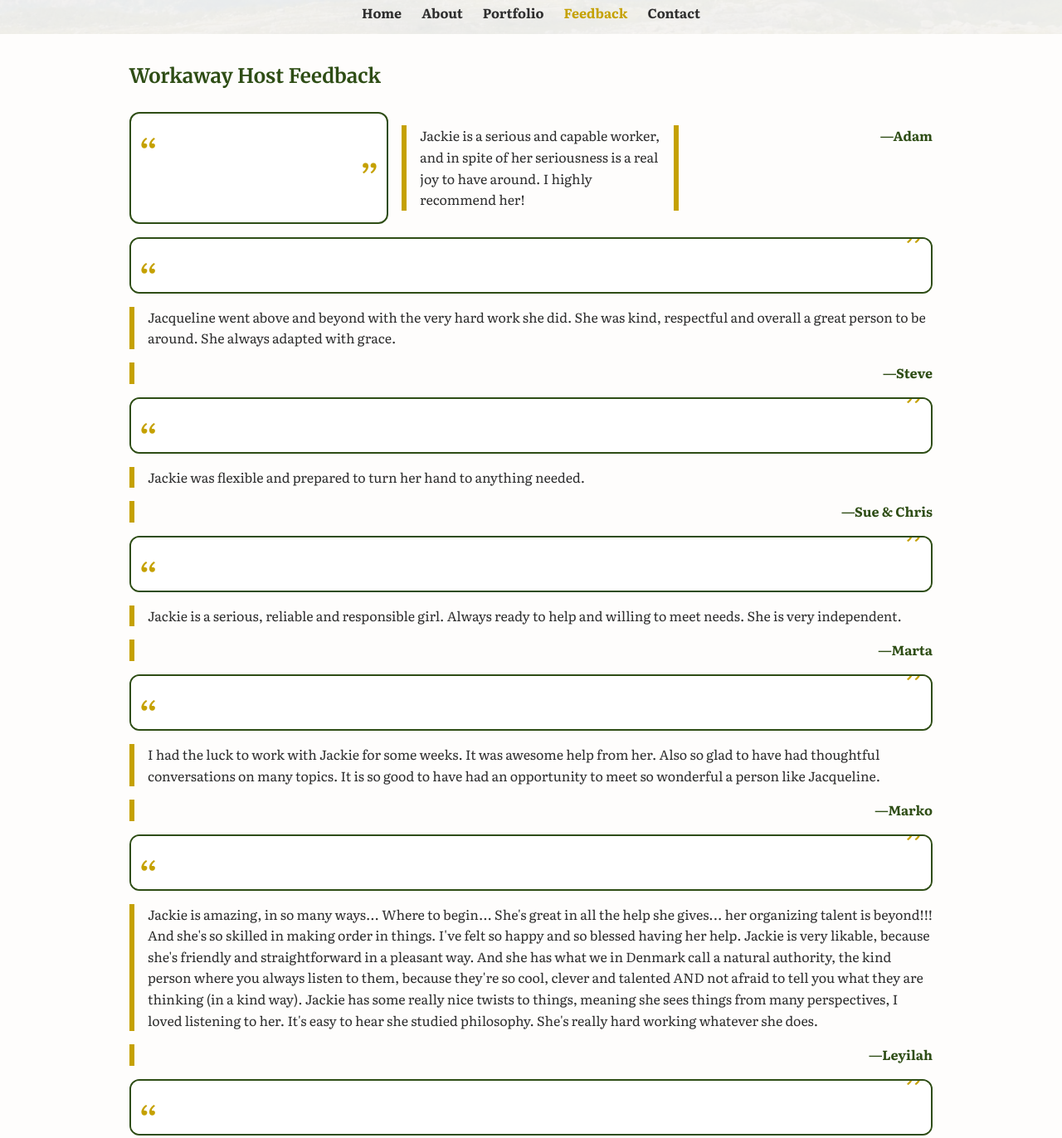
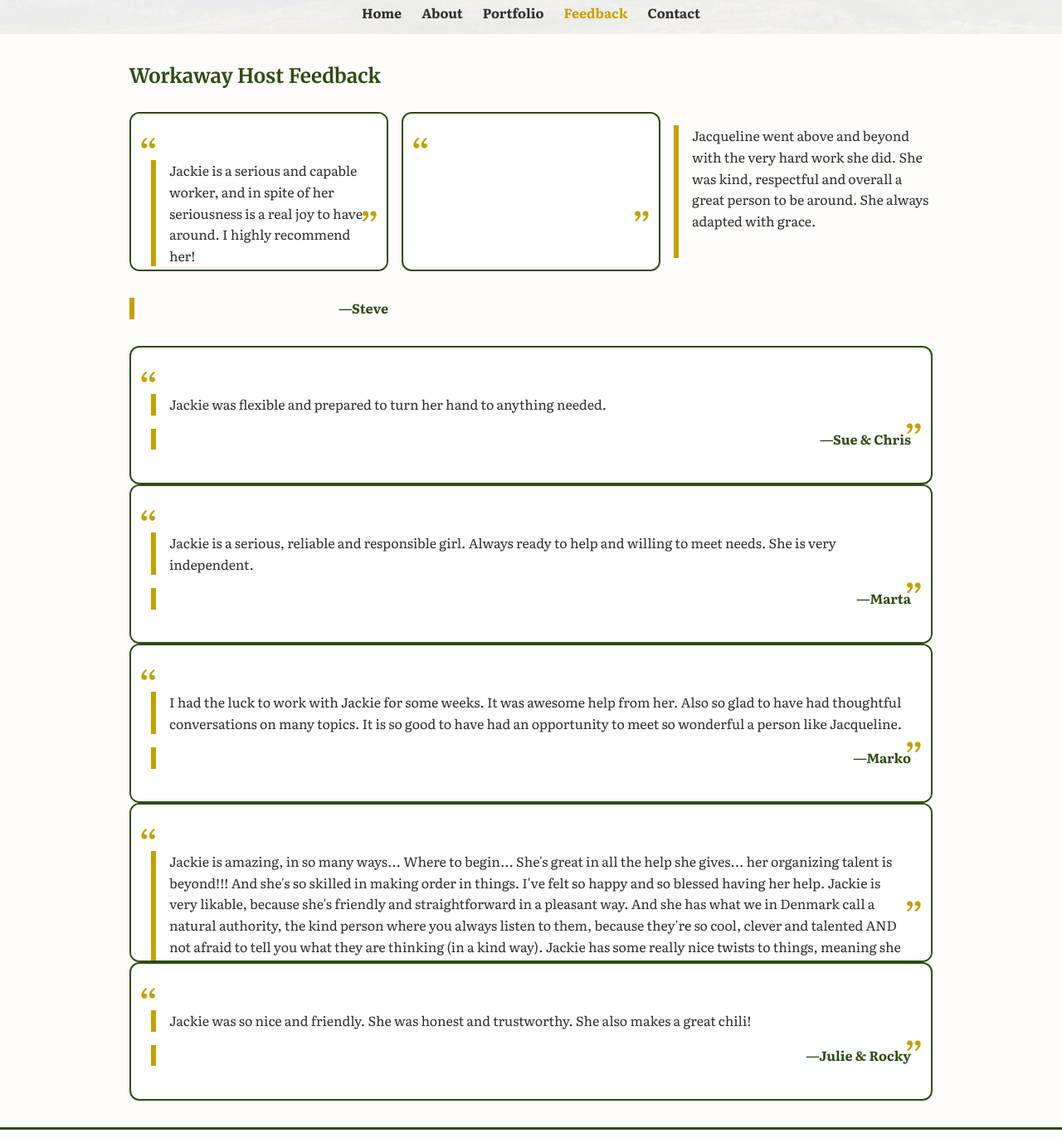
Before and after one commit to jackspiwrites/jacqueline-spiegel-site, a website: page travels.html in a window 1280 px wide. Shown: the part 259-1631 px from the top of the page at 83% size. Drawn offline with Linux system fonts and the light colour scheme.

Commit message:
css and travels

```diff
--- a/css/styles.css
+++ b/css/styles.css
@@ -433,7 +433,7 @@ footer {
 --------------------------------------*/
 .feedback-gallery {
   display: grid;
-    grid-template-columns: repeat(auto-fill, minmax(260px, 1fr));
+    grid-template-columns: repeat(3, 1fr);
   gap: 1rem;
   padding: 1rem 0;
 }
@@ -451,7 +451,7 @@ footer {
   border-radius: 12px;
   padding: 2.5rem 1.5rem 1.5rem;
   cursor: pointer;
-   max-height: 220px;
+   max-height: 12rem;
   overflow-y: auto;
 }
 .review-box p,
@@ -586,6 +586,11 @@ footer {
     grid-template-columns: 1fr !important;
   }
 
+   /* Single-column feedback gallery */
+  .feedback-gallery {
+    grid-template-columns: 1fr !important;
+  }
+
   /* Full-screen modal on mobile */
   #pdf-modal .modal-content {
     width: 95% !important;
--- a/travels.html
+++ b/travels.html
@@ -28,7 +28,7 @@
       <h2>Workaway Host Feedback</h2>
       <div class="feedback-gallery">
         <!-- Review #1 -->
-           <div class="review-box" data-index="0"></div>
+        <div class="review-box" data-index="0">
           <p>
             Jackie is a serious and capable worker, and in spite of her
             seriousness is a real joy to have around. I highly recommend her!
@@ -47,7 +47,7 @@
         </div>
 
         <!-- Review #3 -->
-        <div class="review-box" data-index="2"></div>
+        <div class="review-box" data-index="2">
           <p>
             Jackie was flexible and
             prepared to turn her hand to anything needed.
@@ -56,7 +56,7 @@
         </div>
 
         <!-- Review #4 -->
-        <div class="review-box" data-index="3"></div>
+         <div class="review-box" data-index="3">
           <p>
             Jackie is a serious, reliable and responsible girl. Always ready to help
             and willing to meet needs. She is very independent.
@@ -65,7 +65,7 @@
         </div>
 
         <!-- Review #5 -->
-        <div class="review-box" data-index="4"></div>
+         <div class="review-box" data-index="4">
           <p>
             I had the luck to work with Jackie for some weeks. It was awesome
             help from her. Also so glad to have had thoughtful conversations on many
@@ -76,7 +76,7 @@
         </div>
 
         <!-- Review #6 -->
-        <div class="review-box" data-index="5"></div>
+         <div class="review-box" data-index="5">
           <p>
             Jackie is amazing, in so many ways... Where to begin... She's great
             in all the help she gives... her organizing talent is beyond!!! And
@@ -94,7 +94,7 @@
         </div>
 
         <!-- Review #7 -->
-        <div class="review-box" data-index="6"></div>
+        <div class="review-box" data-index="6">
           <p>
             Jackie was so nice and friendly. She was honest and trustworthy. She
             also makes a great chili!
```
Lines whose indentation alone changed are shown as unchanged.
